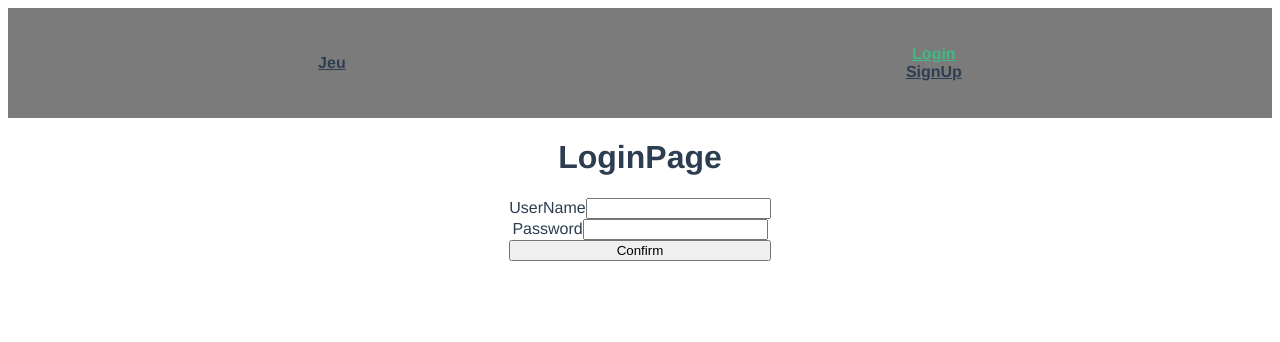
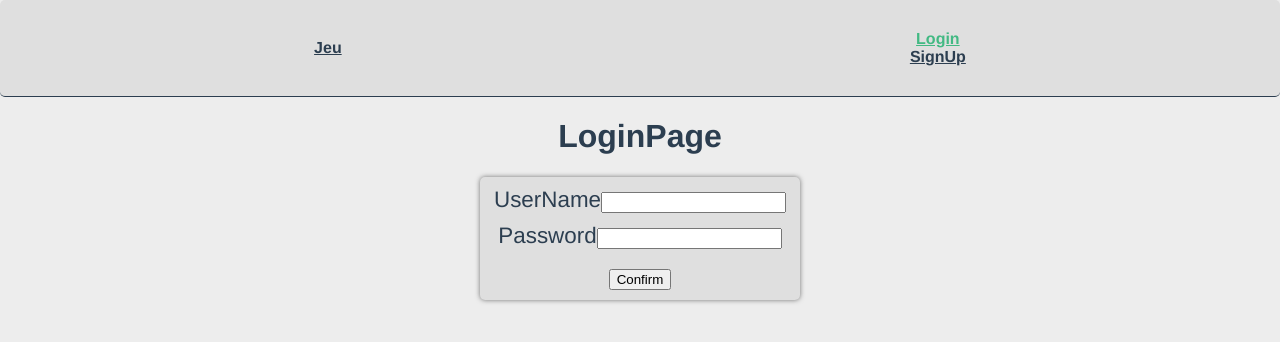
Before and after one commit to Jerance/VueProjectGame, a Vue app: page /login in a window 1280 px wide. Shown: the top 342 px of the page. Built offline with nearby package versions, Linux system fonts and the light colour scheme.

Commit message:
add css login/signup and body bg

```diff
--- a/src/App.vue
+++ b/src/App.vue
@@ -34,6 +34,11 @@ export default {
 </script>
 
 <style>
+body {
+  margin: 0;
+  padding: 0;
+  background-color: rgba(220, 220, 220, 0.5);
+}
 .container {
   display: flex;
   justify-content: space-around;
@@ -62,9 +67,11 @@ nav {
   display: flex;
   justify-content: space-around;
   align-items: center;
-  background-color: rgb(123, 123, 123);
-  color: white;
-  height: 50px;
+  background-color: #dfdfdf;
+  height: 100%;
+  border-radius: 5px;
+  border-bottom: #2c3e50 solid 1px;
+  padding: 10px;
 }
 
 #app {
--- a/src/views/LoginView.vue
+++ b/src/views/LoginView.vue
@@ -21,8 +21,8 @@
           v-model="password"
           required
         />
+        <button type="submit">Confirm</button>
       </div>
-      <button type="submit">Confirm</button>
     </form>
   </div>
 </template>
@@ -52,10 +52,33 @@ export default {
   display: flex;
   flex-direction: column;
   align-items: center;
+  box-shadow: #737373 0px 0px 5px;
+  font-size: 1.4rem;
+  border-radius: 5px;
+  padding: 10px;
+  width: 300px;
+  margin: 0 auto;
+  background-color: #dfdfdf;
 }
 
-form.login-form {
+form.sign-up-form {
   display: flex;
   flex-direction: column;
 }
+
+.form-container input {
+  margin-bottom: 10px;
+}
+
+.form-container button {
+  margin-top: 10px;
+}
+
+.form-container button:disabled {
+  background-color: grey;
+}
+
+.form-container button:hover {
+  background-color: #a7a7a7;
+}
 </style>
--- a/src/views/SignUpView.vue
+++ b/src/views/SignUpView.vue
@@ -42,8 +42,8 @@
           v-model="re_password"
           required
         />
-        <button type="submit">Confirm</button>
       </div>
+      <button type="submit">Confirm</button>
     </form>
   </div>
 </template>
@@ -81,10 +81,33 @@ export default {
   display: flex;
   flex-direction: column;
   align-items: center;
+  box-shadow: #737373 0px 0px 5px;
+  font-size: 1.4rem;
+  border-radius: 5px;
+  padding: 10px;
+  width: 300px;
+  margin: 0 auto;
+  background-color: #dfdfdf;
 }
 
 form.sign-up-form {
   display: flex;
   flex-direction: column;
 }
+
+.form-container input {
+  margin-bottom: 10px;
+}
+
+.form-container button {
+  margin-top: 10px;
+}
+
+.form-container button:disabled {
+  background-color: grey;
+}
+
+.form-container button:hover {
+  background-color: #a7a7a7;
+}
 </style>
```
